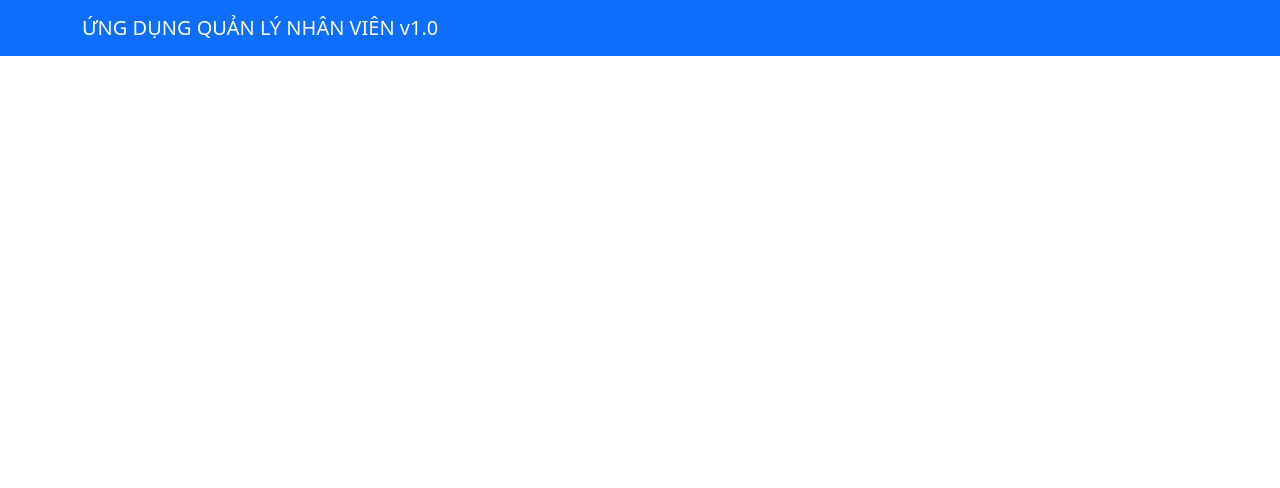
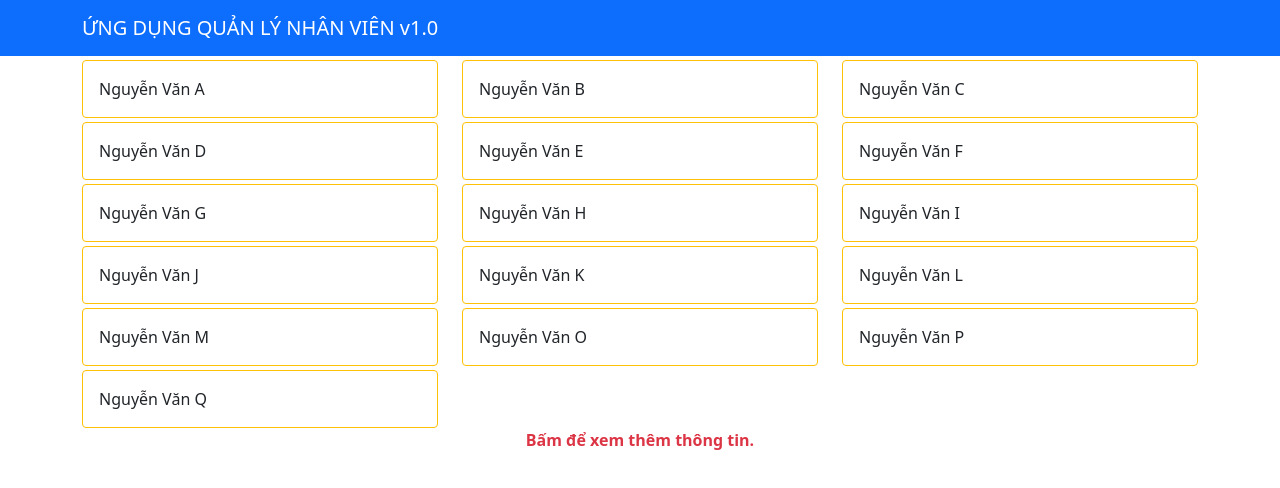
Before and after one commit to ciddt/FunixAss, a React (Create React App) app: page / in a window 1280 px wide. Shown: the top 488 px of the page. Built offline with nearby package versions, Linux system fonts and the light colour scheme.

Commit message:
Step1: print the list of staff

```diff
--- a/package.json
+++ b/package.json
@@ -7,6 +7,7 @@
     "@testing-library/react": "^12.1.4",
     "@testing-library/user-event": "^13.5.0",
     "bootstrap": "^5.1.3",
+    "dateformat": "^5.0.3",
     "react": "^17.0.2",
     "react-dom": "^17.0.2",
     "react-scripts": "5.0.0",
--- a/src/App.js
+++ b/src/App.js
@@ -23,6 +23,7 @@ class App extends Component {
     return (
       <div className="wrapper">
         <Navbar/>
+        <StaffList staffs={this.state.staffs}/>
       </div>
     )
   }
--- a/src/shared/component/StaffList.js
+++ b/src/shared/component/StaffList.js
@@ -1,17 +1,37 @@
 import React, { Component } from "react";
+import {} from "bootstrap/dist/css/bootstrap.min.css";
+import dateFormat from "dateformat";
+
+const StaffListCard = ({staffData}) => (
+    <div className="col-12 col-md-6 col-lg-4">
+        <div className="card mt-1 border-warning">
+            <div className="card-body">
+                {staffData.name}
+            </div>
+        </div>
+
+    </div>
+)
 class StaffList extends Component {
-    constructor (props) {
-        super(props)
-        this.state = {
-
-        }
+    render() {
+        return (
+            <div className="container">
+                <div className="row">
+                    {
+                        this.props.staffs.map(staff => (
+                            <StaffListCard
+                                key={staff.id}
+                                staffData={staff}
+                            />
+                        ))
+                    }
+                </div>
+                <p className="text-danger fw-bold text-center">
+                    Bấm để xem thêm thông tin.
+                </p>
+            </div>
+        )
     }
-
-    // render() {
-    //     return (
-
-    //     )
-    // }
 }
 
 export default StaffList;
```
Also changed, not shown: 1 other file (tests, documents, lock files or other folders).
